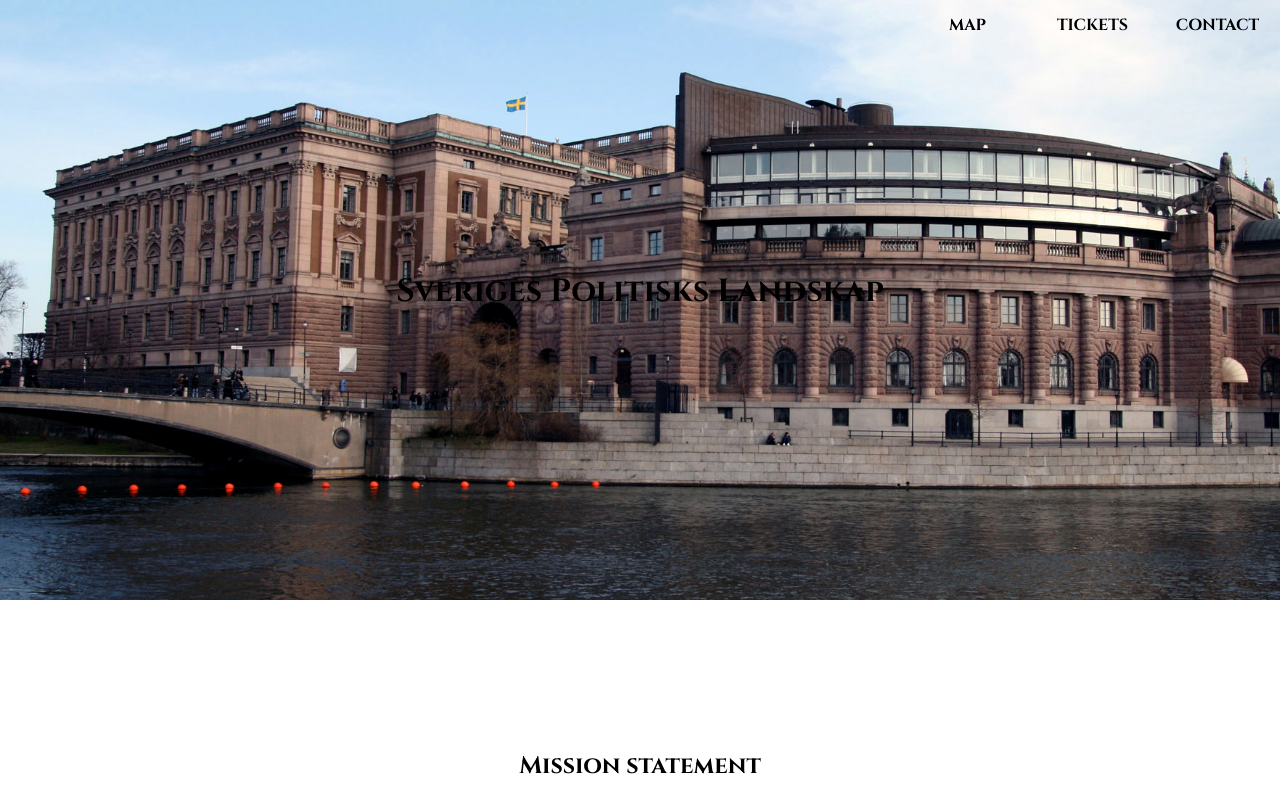
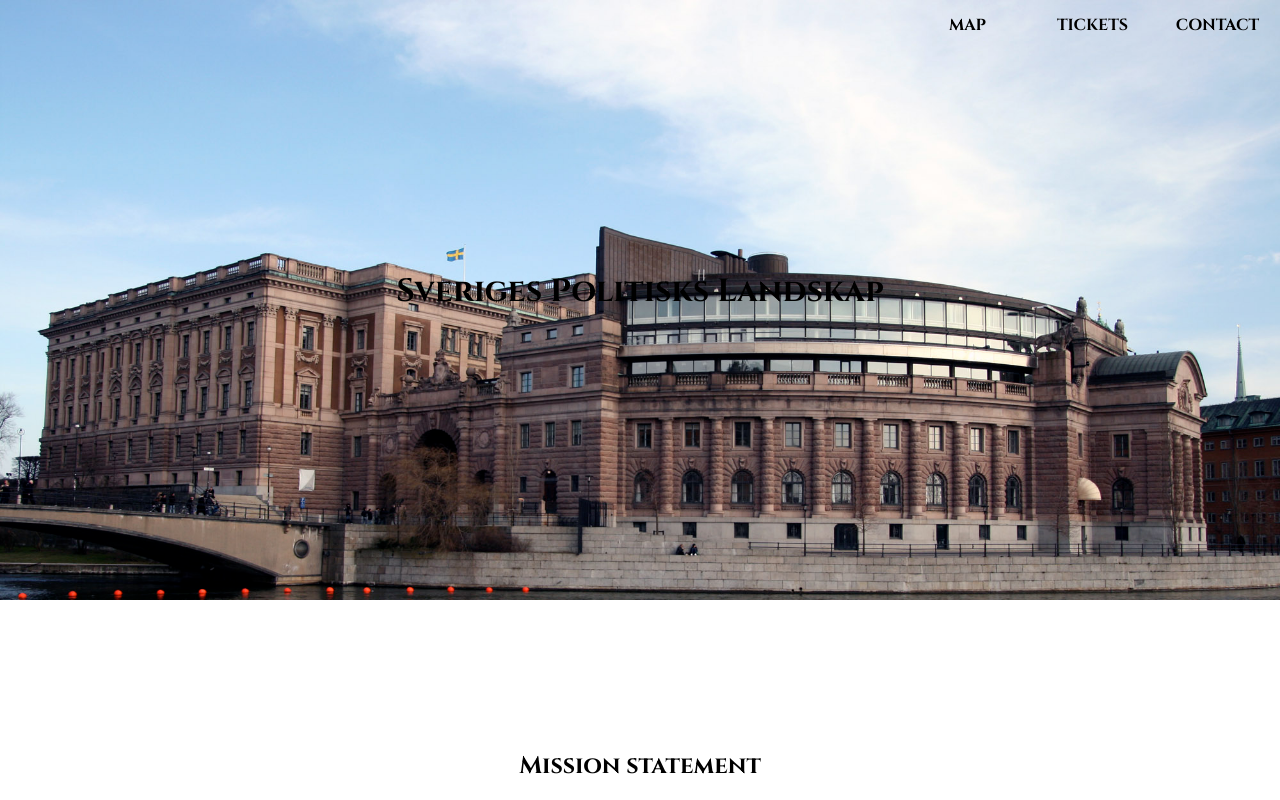
Before and after one commit to Henrynilsson/dataviz, a plain HTML site: page index.html in a window 1280 px wide. Shown: the top 800 px of the page. Drawn offline with nearby package versions, Linux system fonts and the light colour scheme.

Commit message:
Update parallax.css

```diff
--- a/parallax.css
+++ b/parallax.css
@@ -68,7 +68,7 @@ body {
   position: relative;
   height : 600px;
   width:100%;
-  background-image: url("riksdagen1.jpg");
+  background-image: url("riksdagen.jpg");
   background-size: cover;
   background-attachment:fixed;
   margin-bottom: 150px;
```
